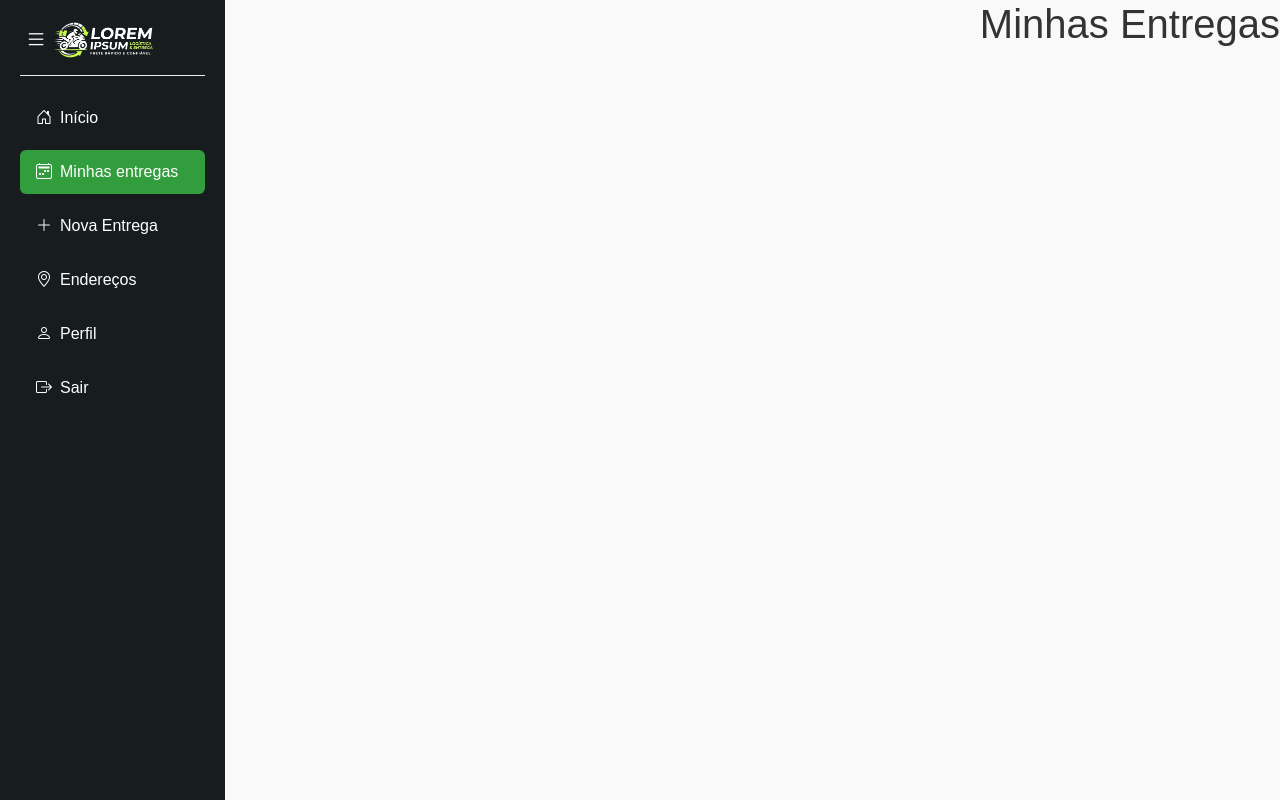
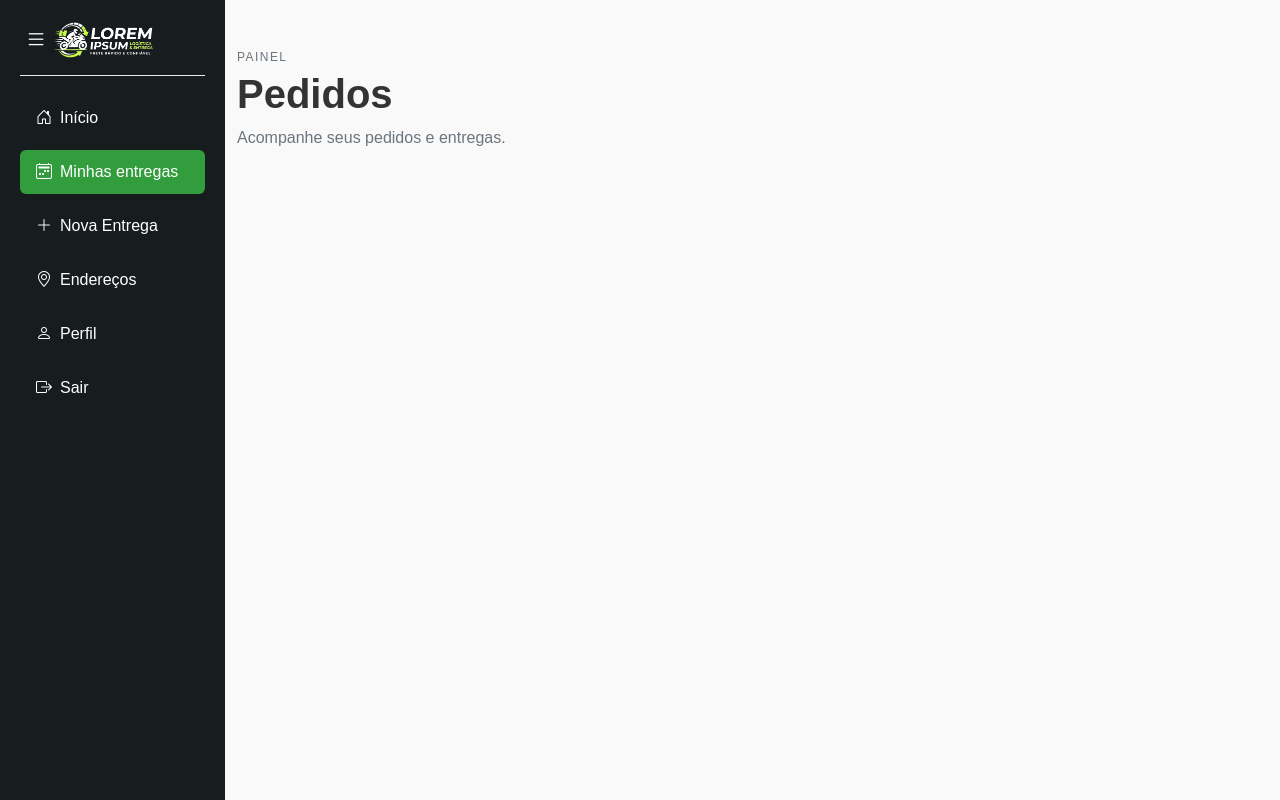
Before and after one commit to DevCarlosFilipe/freteapp, a React (Vite) app in the folder frontend/: page /dashboard/orders in a window 1280 px wide. Built offline with nearby package versions, Linux system fonts and the light colour scheme.

Commit message:
Add return status and recipient metadata
Introduces the RETURNED order state and exposes it as a terminal status. Order creation now requires destination recipient data and stores it in the destination snapshot, while the client order list includes price and recipient information for the dashboard.

```diff
--- a/frontend/src/pages/Dashboard/Orders.jsx
+++ b/frontend/src/pages/Dashboard/Orders.jsx
@@ -1,7 +1,22 @@
 function Orders() {
     return (
-        <div>
-            <h1>Minhas Entregas</h1>
+        <div className="container py-5">
+            <div className="row g-4">
+                <div className="col-12">
+                    <div className="d-flex align-items-center justify-content-between flex-wrap gap-3 mb-4">
+                        <div>
+                            <p className="text-uppercase text-secondary mb-1" style={{ letterSpacing: "0.12em", fontSize: "0.75rem" }}>
+                                Painel
+                            </p>
+                            <h1 className="fw-bold mb-2">Pedidos</h1>
+                            <p className="text-secondary mb-0">
+                                Acompanhe seus pedidos e entregas.
+                            </p>
+                        </div>
+
+                    </div>
+                </div>
+            </div>
         </div>
     )
 }
```
Also changed, not shown: 2 other files (tests, documents, lock files or other folders).
